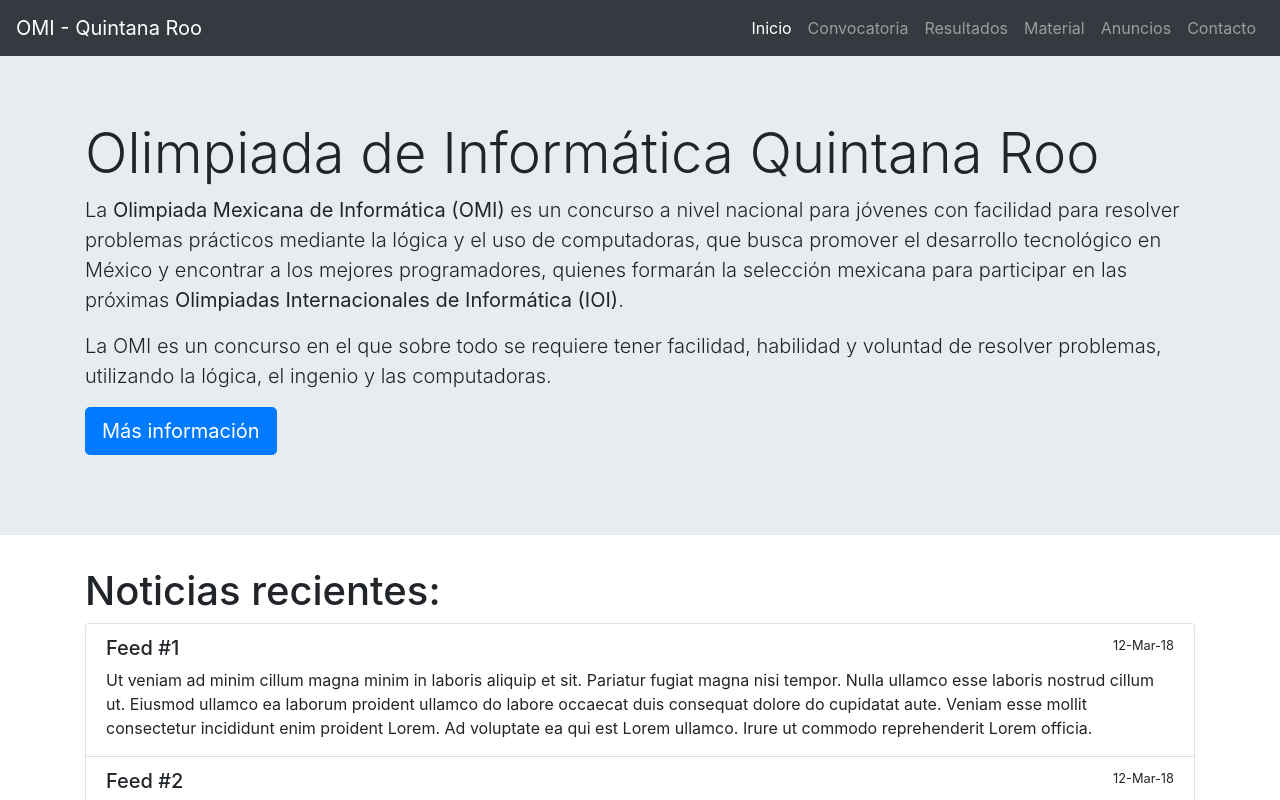
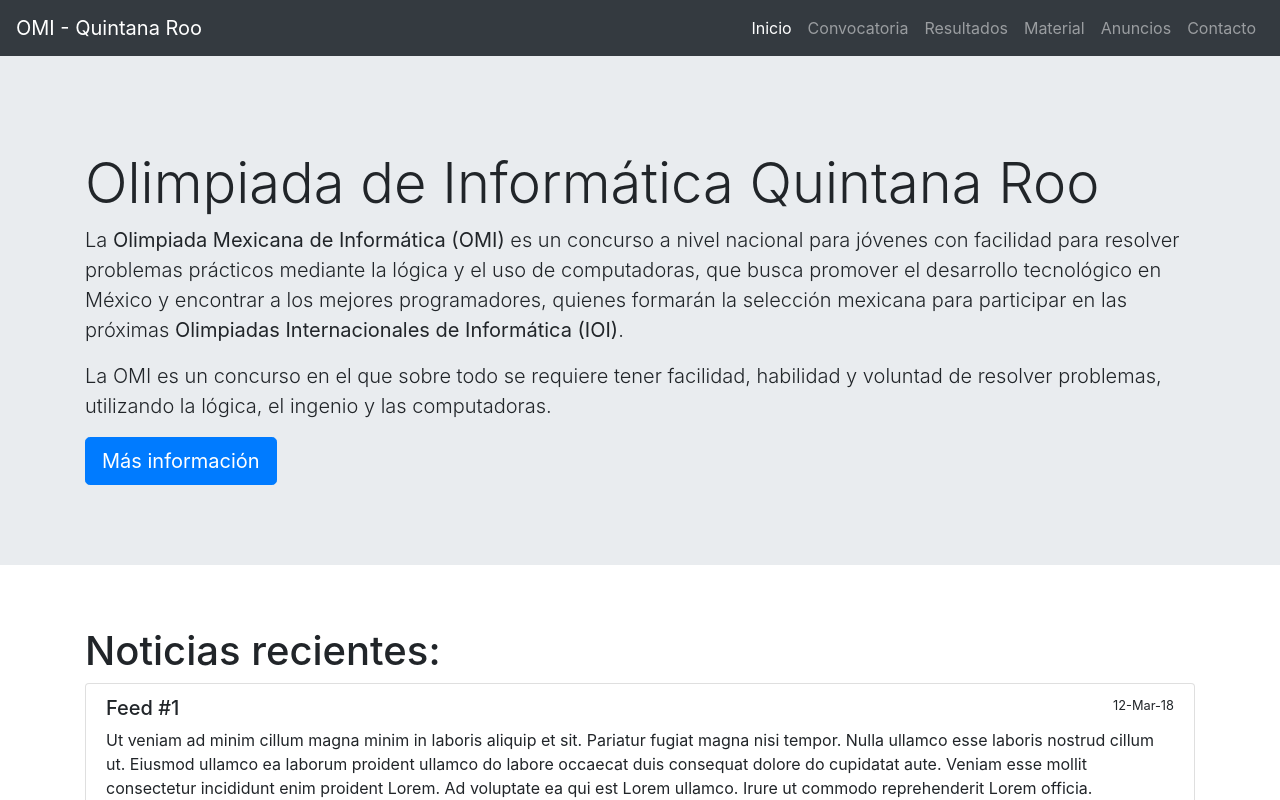
Before and after one commit to cancunDevs/omi-qroo-front, a React app: page / in a window 1280 px wide. Shown: the top 800 px of the page. Built offline with nearby package versions, Linux system fonts and the light colour scheme.

Commit message:
add poster styles

```diff
--- a/src/index.css
+++ b/src/index.css
@@ -2,6 +2,10 @@
 .container-fluid {
   padding-left: 0;
   padding-right: 0;
+}
+
+.container {
+  padding-top: 30px;
 }
 
 .page-wrapper {
@@ -47,3 +51,11 @@
   height: 50px;
   width: 50px;
 }
+
+/* Convocatoria */
+.convocatoria-poster {
+  width: 900px;
+  height: auto;
+  padding-top: 30px;
+  padding-bottom: 30px;
+}
```
